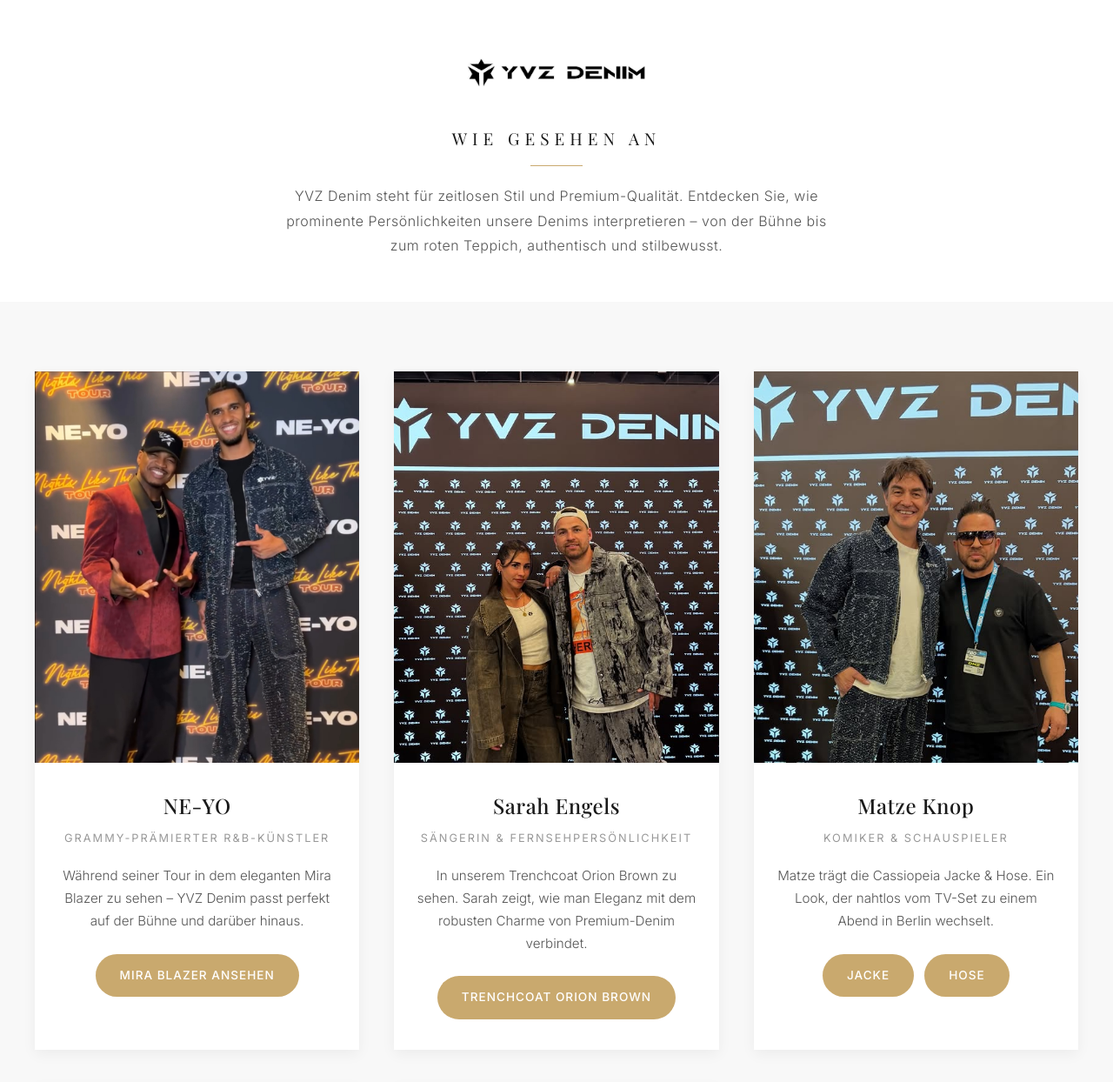
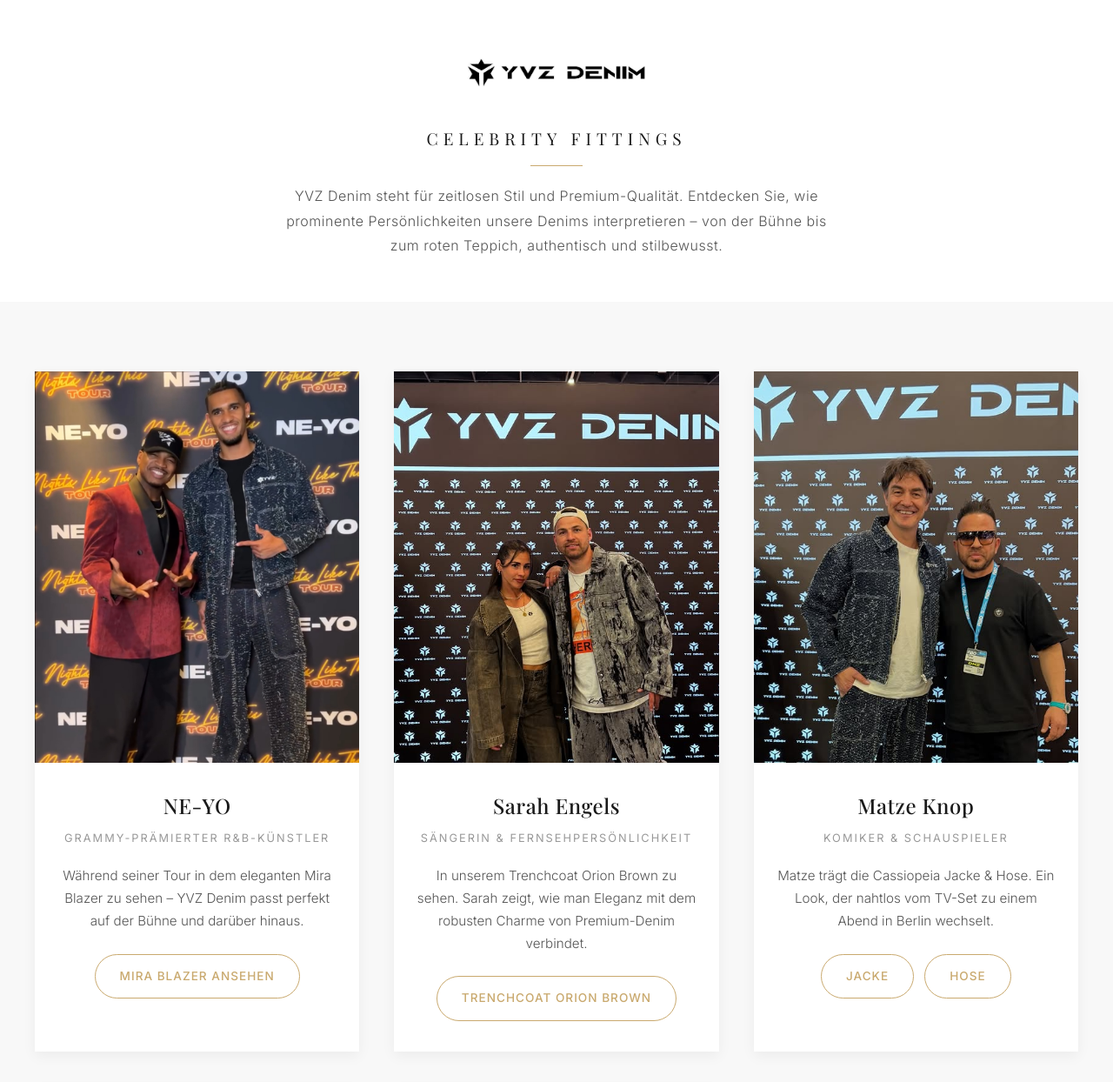
Before and after one commit to leonmuellerfijucha/yvz-denim-celebrity-page, a plain HTML site: page index.html in a window 1280 px wide. Shown: the top 1244 px of the page at 87% size. Drawn offline with nearby package versions, Linux system fonts and the light colour scheme.

Commit message:
Change title to Celebrity Fittings, update button styles

```diff
--- a/index.html
+++ b/index.html
@@ -3,7 +3,7 @@
 <head>
     <meta charset="UTF-8">
     <meta name="viewport" content="width=device-width, initial-scale=1.0">
-    <title>Wie gesehen an | YVZ Denim</title>
+    <title>Celebrity Fittings | YVZ Denim</title>
     <style>
         @import url('https://fonts.googleapis.com/css2?family=Playfair+Display:wght@400;500;600&family=Inter:wght@300;400;500&display=swap');
 
@@ -140,15 +140,15 @@
         .btn {
             display: inline-block;
             padding: 14px 28px;
-            background: #c9a96e;
-            color: #fff;
+            background: #fff;
+            color: #c9a96e;
             text-decoration: none;
             font-size: 0.85rem;
             letter-spacing: 1px;
             text-transform: uppercase;
             font-weight: 500;
             transition: all 0.3s ease;
-            border: none;
+            border: 1px solid #c9a96e;
             border-radius: 30px;
             cursor: pointer;
             position: relative;
@@ -162,7 +162,7 @@
             left: -100%;
             width: 100%;
             height: 100%;
-            background: #b8942e;
+            background: #c9a96e;
             transition: left 0.3s ease;
             z-index: 0;
         }
@@ -171,14 +171,15 @@
             left: 0;
         }
 
+        .btn:hover {
+            color: #fff;
+            transform: translateY(-2px);
+            box-shadow: 0 5px 15px rgba(201, 169, 110, 0.3);
+        }
+
         .btn span {
             position: relative;
             z-index: 1;
-        }
-
-        .btn:hover {
-            transform: translateY(-2px);
-            box-shadow: 0 5px 15px rgba(201, 169, 110, 0.3);
         }
 
         footer {
@@ -218,7 +219,7 @@
     <div class="header-logo">
         <img src="https://leonmuellerfijucha.github.io/yvz-denim-celebrity-page/images/logo.png" alt="YVZ Denim Logo" class="logo-img">
     </div>
-    <h2>Wie gesehen an</h2>
+    <h2>Celebrity Fittings</h2>
     <div class="divider"></div>
     <p>YVZ Denim steht für zeitlosen Stil und Premium-Qualität. Entdecken Sie, wie prominente Persönlichkeiten unsere Denims interpretieren – von der Bühne bis zum roten Teppich, authentisch und stilbewusst.</p>
 </header>
```
